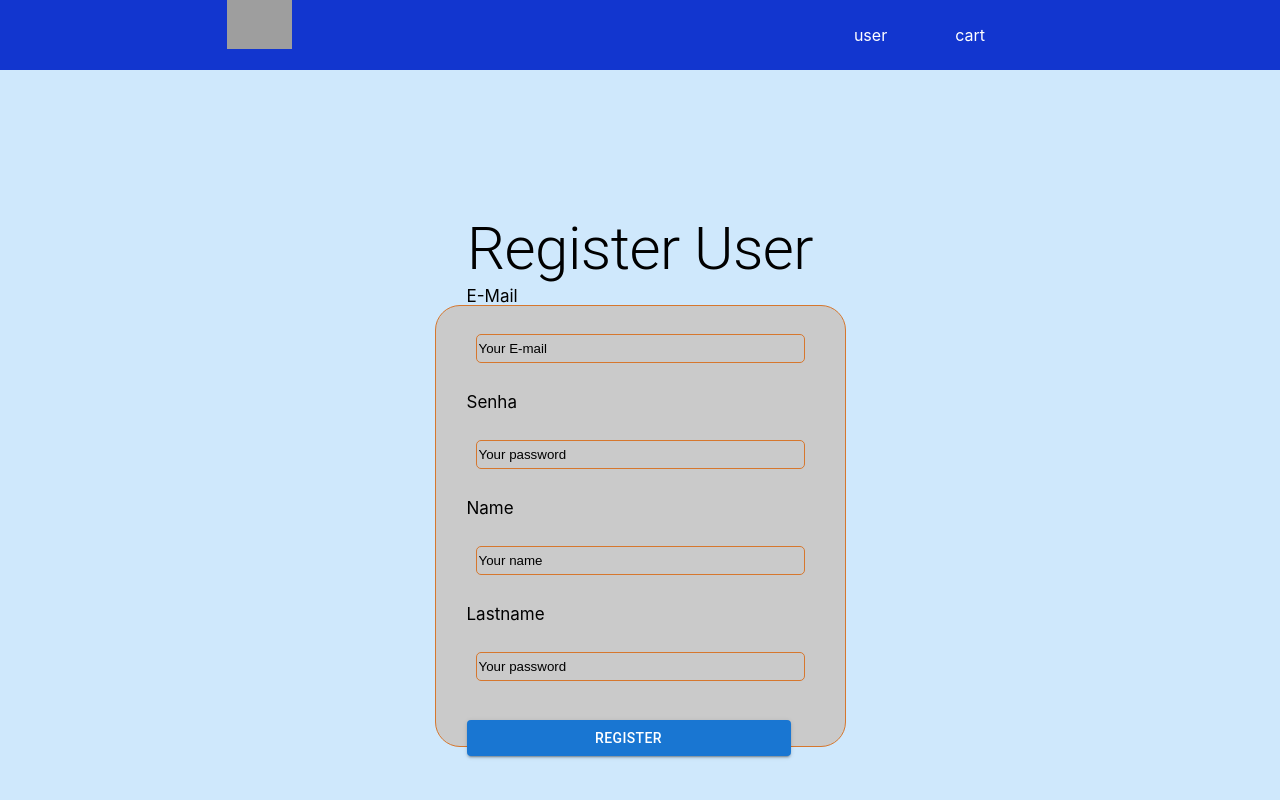
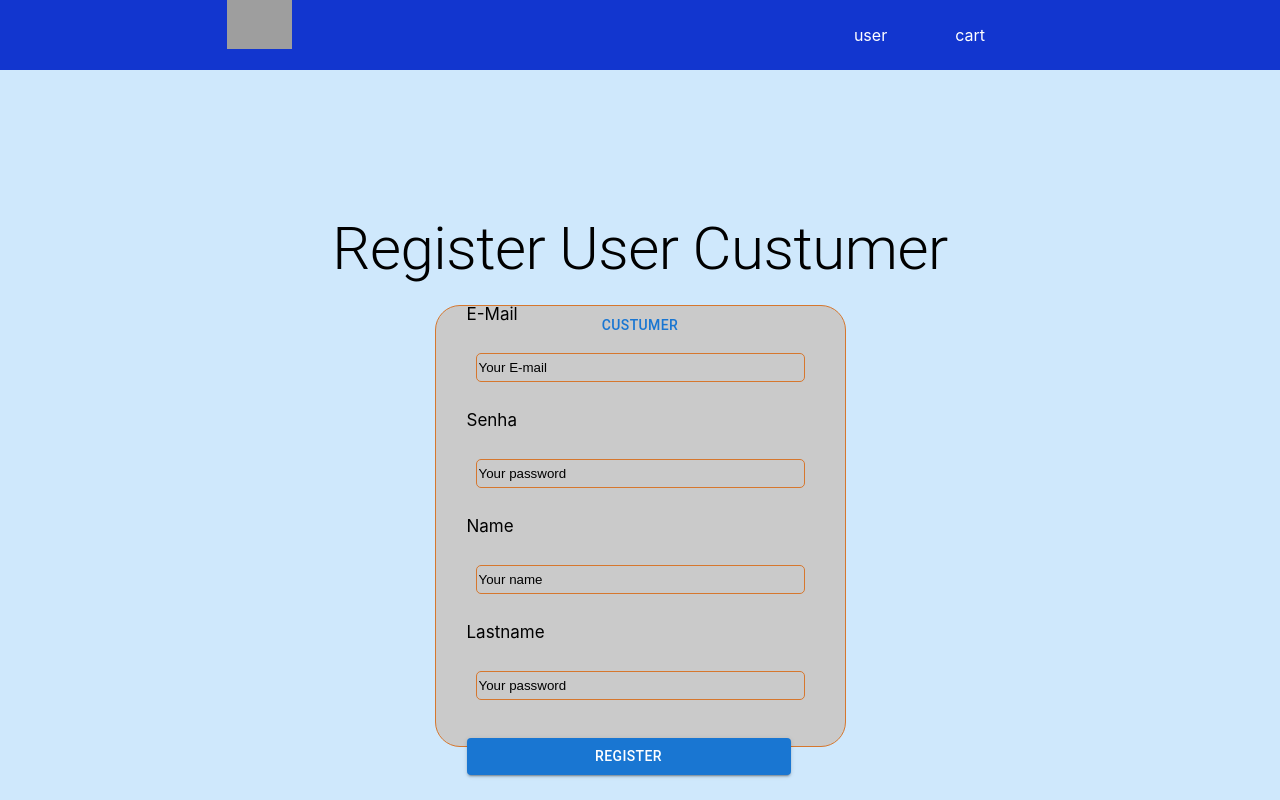
Before and after one commit to lissandrojs/testFullStackProblemCompany, a React (Create React App) app in the folder frontend/: page /register in a window 1280 px wide. Shown: the top 800 px of the page. Built offline with nearby package versions, Linux system fonts and the light colour scheme; grey boxes are pictures that could not be loaded.

Commit message:
feat: create requestt login and register

```diff
--- a/frontend/src/components/Login/Login.tsx
+++ b/frontend/src/components/Login/Login.tsx
@@ -1,15 +1,20 @@
 import { Box, Button, Typography} from "@mui/material"
 import { Link } from 'react-router-dom';
 import {Container, ContainerForm,Form} from './styles'
-
+import useAPIConsumption from "../../services/api";
 import { useForm } from 'react-hook-form';
 import  * as yup from "yup"
 import {yupResolver} from '@hookform/resolvers/yup'
 import InputComponent from "../Input/Input";
 import IFormLogin from "../../interfaces/IFormLogin";
 import { useNavigate } from "react-router-dom";
+import React, { useState } from "react";
+import axios from "axios";
 
 const LoginComponent = () =>{
+
+    const [typeUser,setTypeUser] = useState("Custumer")
+
     const schema = yup.object().shape({
         email:yup.string().email("Invalid Email").required("Required Email"),
         password:yup.string().required("Required Password")
@@ -19,18 +24,41 @@ const LoginComponent = () =>{
         resolver: yupResolver(schema)
     });
 
+    const handleClickTypeUser = (value:string) => {
+         return setTypeUser(value === "Custumer" ?  "Seller" : "Custumer")
+    }
+
+    const onSubmitForm = async ({email,password}:IFormLogin)=>{
+
+      const routerApiLogin = typeUser === "" ? "http://localhost:8081/sellers/login"  : "http://localhost:8081/users/login"
+
+      const response = await axios.post(routerApiLogin,{email,password})
+
+     if(response.data){
+
+        history("/home")
+     }
+
+      return  []
+
+    }
+
     const history = useNavigate()
     return (
             <Box sx={{ bgcolor: '#cfe8fc', height: '100vh',width: '100%' ,display:"flex",justifyContent:"center",alignItems:"center",flexDirection:"column" }} >
                 <Typography sx={{paddingTop:"20px"}} variant="h2">
-                    Login
+                    Login  {typeUser === "Custumer" ? "Custumer" : "Seller"}
                 </Typography>
                 <Container style={{border: "1px solid #d6772e"}}>
-                <Form>
-                    <ContainerForm>
+                    <Button onClick={()=>handleClickTypeUser(typeUser)}>
+                    {typeUser === "Custumer" ? "Custumer" : "Seller"}
+                    </Button>
+                <Form onSubmit={handleSubmit(onSubmitForm)}>
+                    <ContainerForm >
                         <InputComponent errors={errors.email?.message} register={register} name="email" label="E-Mail" placeholder="Your E-mail"/>
                         <InputComponent errors={errors.password?.message} register={register} name="password"  label="Senha" placeholder="Your password" type ="password" />
-                        <Button  variant="contained">Logar</Button>
+
+                        <Button type="submit"  variant="contained">Logar</Button>
                         <Link style={{marginTop:"10px"}} to="/register"> Not have an account yet?</Link>
                         <Button onClick={()=> history("/register")}> Register</Button>
                     </ContainerForm>
--- a/frontend/src/components/RegisterUser/RegisterUser.tsx
+++ b/frontend/src/components/RegisterUser/RegisterUser.tsx
@@ -1,7 +1,6 @@
 import { yupResolver } from "@hookform/resolvers/yup"
 import * as yup from 'yup'
 import { useForm } from "react-hook-form"
-import { useState } from "react"
 import { toast } from 'react-toastify';
 import { Button, Typography ,Box} from "@mui/material";
 import { ContainerForm , Container, Form} from "../Login/styles";
@@ -9,9 +8,16 @@ import InputComponent from "../Input/Input";
 import { Link, useNavigate } from "react-router-dom";
 import IFormLogin from "../../interfaces/IFormLogin";
 import IFormRegisterSimplesUser from "../../interfaces/IFormRegisterSimplesUser";
+import React, { useState } from "react";
+import axios from "axios";
 
 
 const RegisterUser = () =>{
+
+    const history = useNavigate()
+
+    const [typeUser,setTypeUser] = useState("Custumer")
+
     const schema = yup.object().shape({
         email:yup.string().email('Invalid Email').required("Required Email"),
         password:yup.string().min(6,"Minimum 6 characters").required("Required Password"),
@@ -23,22 +29,43 @@ const RegisterUser = () =>{
         resolver: yupResolver(schema)
     });
 
-    const history = useNavigate()
+    const handleClickTypeUser = (value:string) => {
+        return setTypeUser(value === "Custumer" ?  "Seller" : "Custumer")
+   }
+
+   const onSubmitForm = async ({email,password,name,lastname}:IFormRegisterSimplesUser)=>{
+
+      const routerApiLogin = typeUser === "" ? "http://localhost:8081/sellers"  : "http://localhost:8081/users"
+
+      const response = await axios.post(routerApiLogin,{email,password,name,lastname})
+
+      if(response.data){
+
+        history("/home")
+     }
+
+      return  []
+   }
+
+
 
     return(
 
         <Box sx={{ bgcolor: '#cfe8fc', height: '100vh',width: '100%' ,display:"flex",justifyContent:"center",alignItems:"center",flexDirection:"column" }} >
         <Typography sx={{paddingTop:"20px"}} variant="h2">
-            Register User
+            Register User {typeUser === "Custumer" ? "Custumer" : "Seller"}
         </Typography>
         <Container style={{border: "1px solid #d6772e"}}>
-            <Form>
-            <ContainerForm>
+             <Button onClick={()=>handleClickTypeUser(typeUser)}>
+                 {typeUser === "Custumer" ? "Custumer" : "Seller"}
+            </Button>
+            <Form onSubmit={handleSubmit(onSubmitForm)}>
+            <ContainerForm >
                 <InputComponent errors={errors.email?.message} register={register} name="email" label="E-Mail" placeholder="Your E-mail"/>
                 <InputComponent errors={errors.password?.message} register={register} name="password"  label="Senha" placeholder="Your password" type ="password" />
                 <InputComponent errors={errors.name?.message} register={register} name="name" label="Name" placeholder="Your name"/>
-                <InputComponent errors={errors.lastname?.message} register={register} name="lastname"  label="Lastname" placeholder="Your password" type ="password" />
-                <Button  variant="contained">Register</Button>
+                <InputComponent errors={errors.lastname?.message} register={register} name="lastname"  label="Lastname" placeholder="Your password" />
+                <Button type="submit"  variant="contained">Register</Button>
             </ContainerForm>
             </Form>
         </Container>
--- a/frontend/src/services/api.tsx
+++ b/frontend/src/services/api.tsx
@@ -1,5 +1,8 @@
 import axios from "axios";
 import React from "react";
+
+
+
 const useAPIConsumption = () => {
   const getProducts = async () => {
     const response = await axios.get("http://localhost:8081/products");
@@ -9,27 +12,7 @@ const useAPIConsumption = () => {
     return [];
   };
 
-//   const getBook = async (slug, chapter) => {
-//     const response = await axios.get(
-//       `/api/books?slug=${slug}&chapter=${chapter}`
-//     );
-
-//     if (response.data) {
-//       return response.data;
-//     }
-//     return null;
-//   };
-
-//   const postSearch = async (search) => {
-//     const response = await axios.get(`/api/search?q=${search}`);
-
-//     if (response.data) {
-//       return response.data;
-//     }
-//     return [];
-//   };
-// getBook, postSearch
-  return { getProducts,  };
+  return { getProducts };
 };
 
 export default useAPIConsumption;
```
